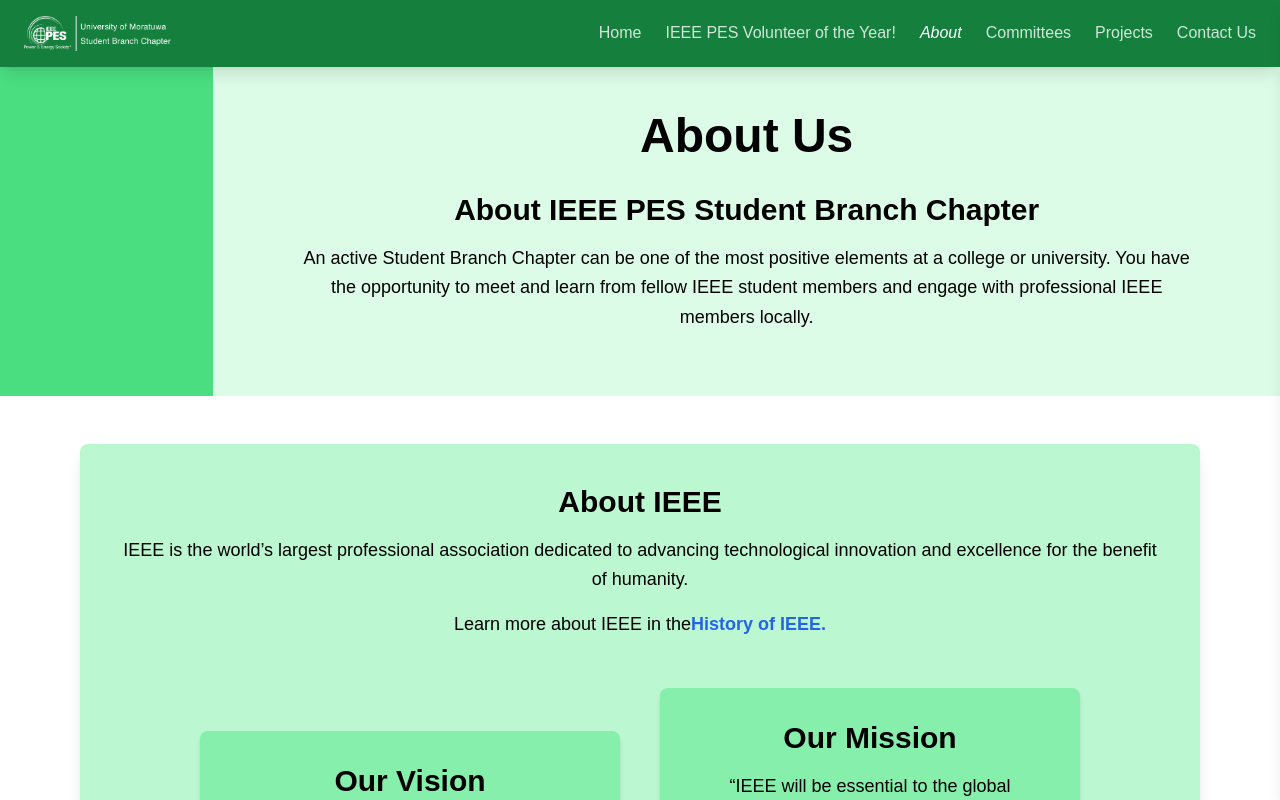
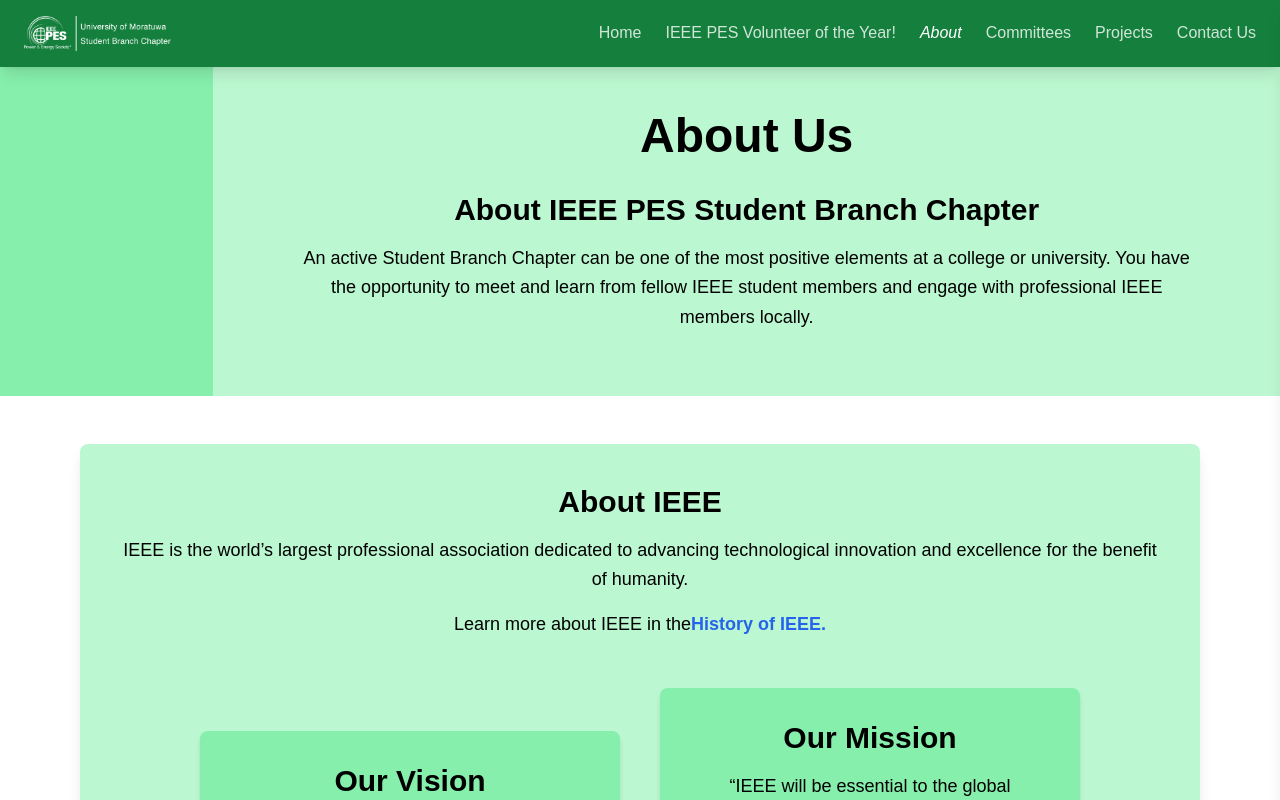
Before and after one commit to AdeepaK2/pes-official, a Next.js app: page /about in a window 1280 px wide. Shown: the top 800 px of the page. Built offline with nearby package versions, Linux system fonts and the light colour scheme.

Commit message:
update styles for about and volunteer of the year pages; adjust background colors and button styling

```diff
--- a/src/app/about/page.js
+++ b/src/app/about/page.js
@@ -9,10 +9,10 @@
             {/* About Section - Split into Two Parts */}
             <div className="flex w-full min-h-[300px]">
                 {/* Left Darker Green Section */}
-                <div className="w-1/6 bg-green-400"></div>
+                <div className="w-1/6 bg-green-300"></div>
 
                 {/* Right Lighter Green Section */}
-                <div className="w-5/6 bg-green-100 flex flex-col items-center text-center px-6 md:px-12 py-16">
+                <div className="w-5/6 bg-green-200 flex flex-col items-center text-center px-6 md:px-12 py-16">
                     <h1 className="text-black text-5xl font-bold pt-12">About Us</h1>
 
                     <div className="mt-8 max-w-4xl">
--- a/src/app/volunteer_of_the_year/page.js
+++ b/src/app/volunteer_of_the_year/page.js
@@ -16,7 +16,7 @@
                     <h1 className="text-black text-4xl mt-4 md:mt-0 text-center md:text-left">
                         IEEE PES Volunteer of the Year
                     </h1>
-                    <button className="bg-green-500 hover:bg-green-700 text-white font-bold py-2 px-4 rounded mt-4">
+                    <button className="bg-green-600 hover:bg-green-700 text-white font-bold py-2 px-4 rounded mt-4">
                         Apply Now
                     </button>
                     <div className="text-center md:text-left">
```
